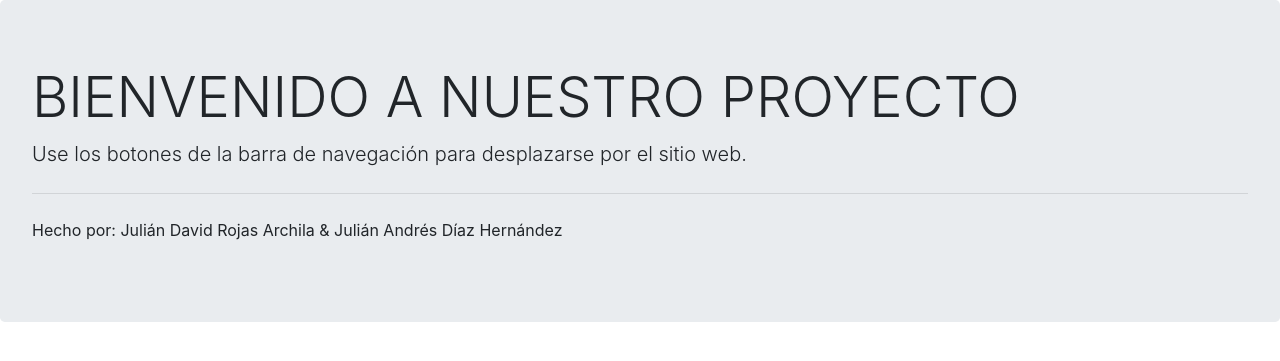
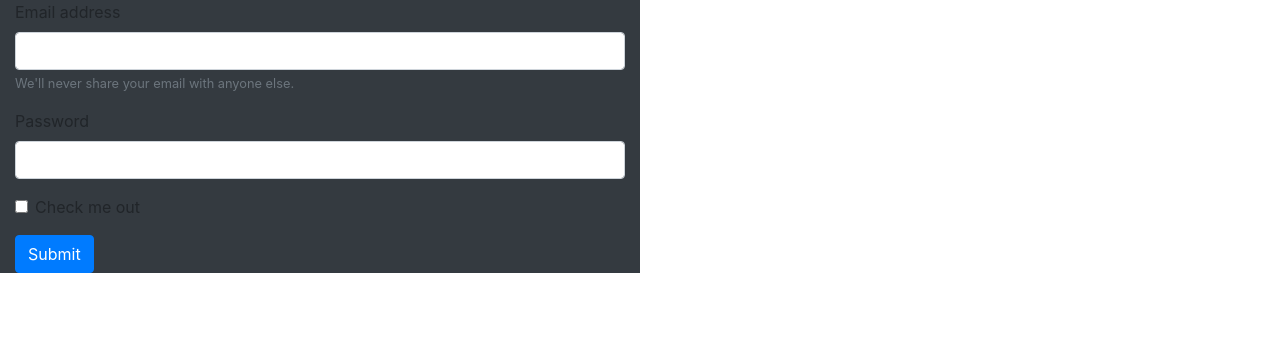
Before and after one commit to juliandrojas/crudFlaskMySQL, a Flask app: page / in a window 1280 px wide. Shown: the top 361 px of the page. Run offline with Flask 2, Linux system fonts and the light colour scheme; some libraries are stand-ins or nearby versions.

Commit message:
Form Example

```diff
--- a/Templates/index.html
+++ b/Templates/index.html
@@ -12,11 +12,23 @@
     </head>
     <body>
         <!-- Jumbotron -->
-        <div class="jumbotron">
-            <h1 class="display-4">BIENVENIDO A NUESTRO PROYECTO</h1>
-            <p class="lead">Use los botones de la barra de navegación para desplazarse por el sitio web.</p>
-            <hr class="my-4">
-            <p>Hecho por: Julián David Rojas Archila & Julián Andrés Díaz Hernández</p>
+        <div class="col-md-6 bg-dark">
+            <form>
+                <div class="form-group">
+                    <label for="exampleInputEmail1">Email address</label>
+                    <input type="email" class="form-control" id="exampleInputEmail1" aria-describedby="emailHelp">
+                    <small id="emailHelp" class="form-text text-muted">We'll never share your email with anyone else.</small>
+                </div>
+                <div class="form-group">
+                    <label for="exampleInputPassword1">Password</label>
+                    <input type="password" class="form-control" id="exampleInputPassword1">
+                </div>
+                <div class="form-group form-check">
+                    <input type="checkbox" class="form-check-input" id="exampleCheck1">
+                    <label class="form-check-label" for="exampleCheck1">Check me out</label>
+                </div>
+                <button type="submit" class="btn btn-primary">Submit</button>
+            </form>
         </div>
         <script src="https://cdnjs.cloudflare.com/ajax/libs/jquery/3.5.1/jquery.slim.min.js"></script>
         <script src="https://cdnjs.cloudflare.com/ajax/libs/popper.js/1.16.1/umd/popper.min.js"></script>
```
